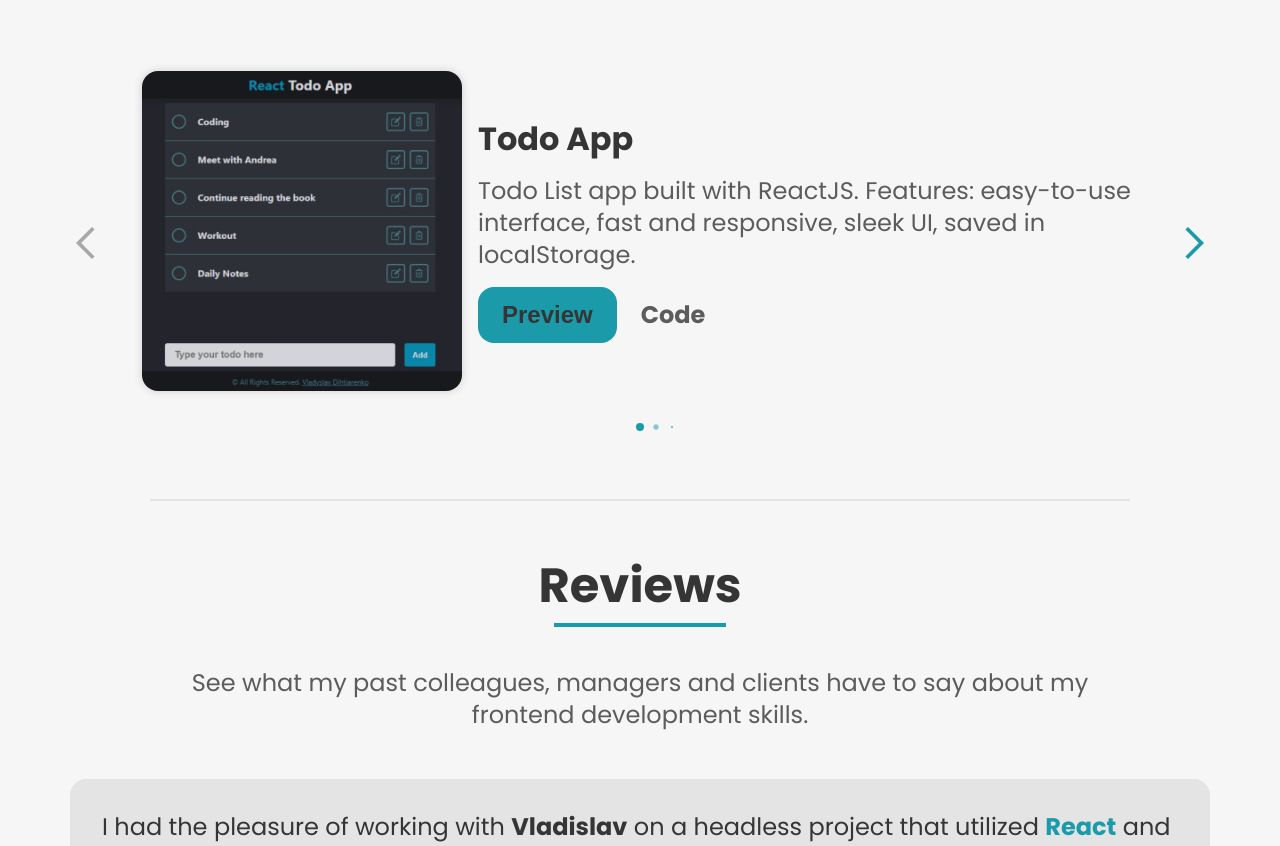
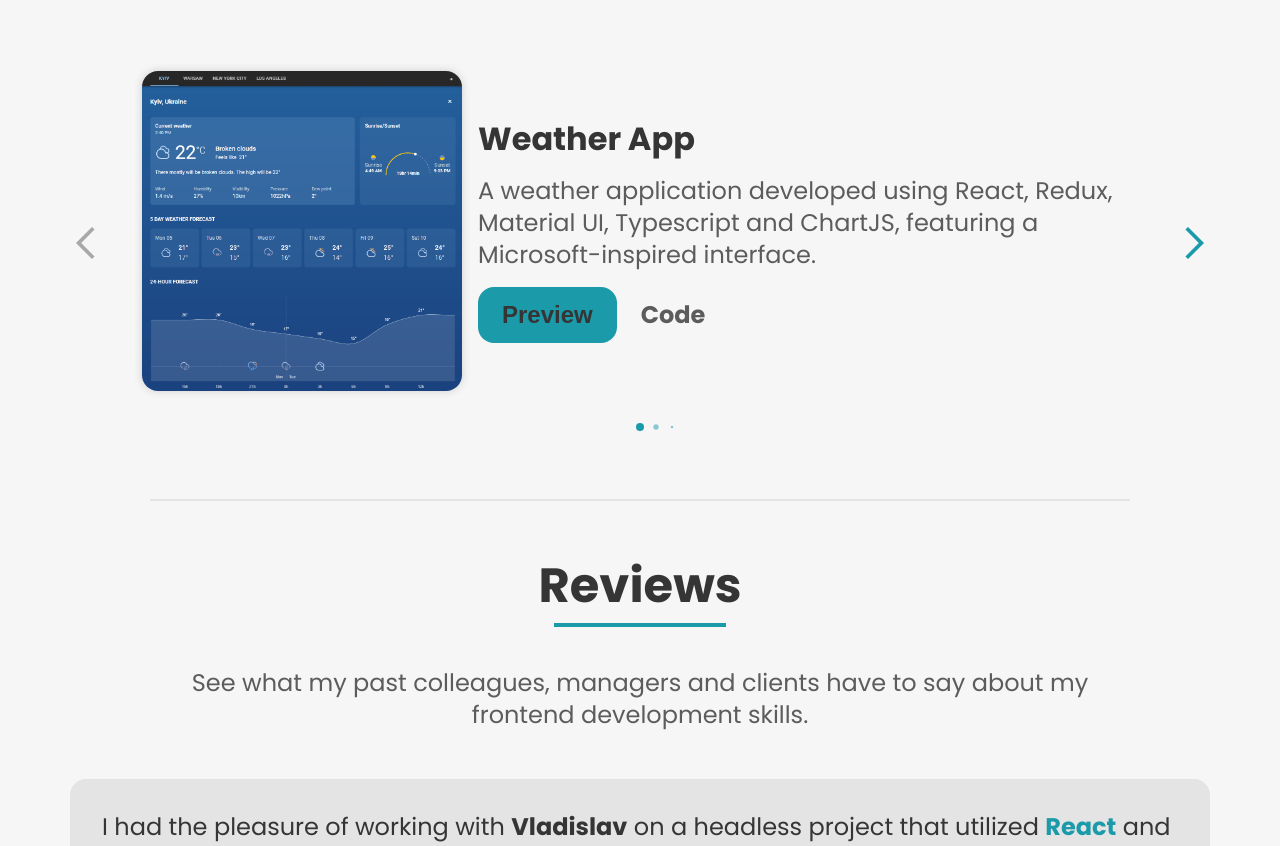
Before and after one commit to VladislavDegtyarenko/vd-developer-portfolio, a React (Vite) app: page / in a window 1280 px wide. Shown: the part 3423-4269 px from the top of the page. Built offline with nearby package versions, Linux system fonts and the light colour scheme.

Commit message:
added weather app project

```diff
--- a/src/data/projects.js
+++ b/src/data/projects.js
@@ -1,3 +1,4 @@
+import WeatherAppImg from "./../assets/projects/0-weatherapp.png";
 import TodoImg from "./../assets/projects/1-todo.jpg";
 import SnakeImg from "./../assets/projects/2-snake.jpg";
 import OcularImg from "./../assets/projects/3-ocular.jpg";
@@ -8,6 +9,14 @@ import TenziesImg from "./../assets/projects/7-tenzies.jpg";
 import Game2048Img from "./../assets/projects/8-2048.jpg";
 
 const projectsData = [
+  {
+    img: WeatherAppImg,
+    title: "Weather App",
+    description:
+      "A weather application developed using React, Redux, Material UI, Typescript and ChartJS, featuring a Microsoft-inspired interface.",
+    previewLink: "https://vd-react-weather-app.vercel.app/",
+    codeLink: "https://github.com/VladislavDegtyarenko/react-weather-app",
+  },
   {
     img: TodoImg,
     title: "Todo App",
```
Also changed, not shown: src/assets/projects/0-weatherapp.png (added).
